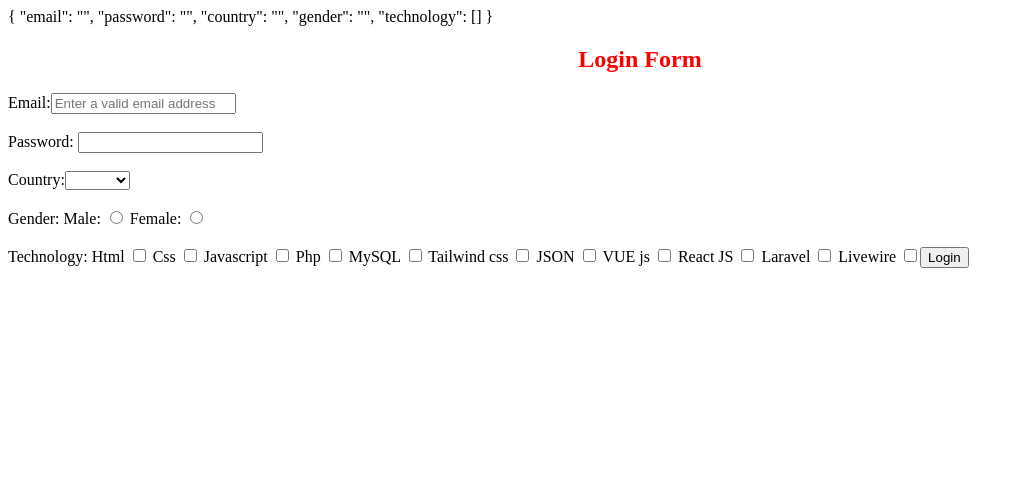
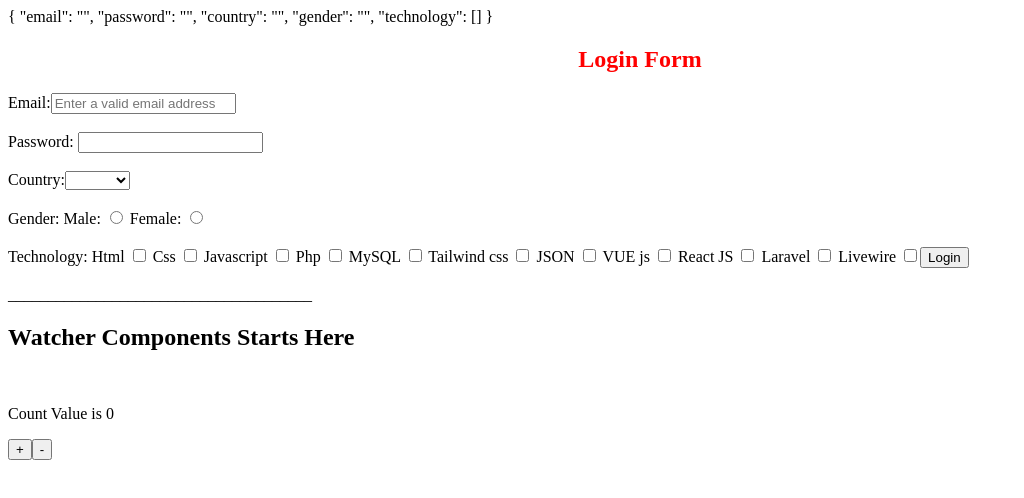
Before and after one commit to sanusiaz/clitut1, a Vue app: page / in a window 1280 px wide. Shown: the top 498 px of the page, without its empty margins (0-1024 px from the left). Built offline with nearby package versions, Linux system fonts and the light colour scheme.

Commit message:
Simple Watcher for counter

```diff
--- a/src/App.vue
+++ b/src/App.vue
@@ -9,6 +9,7 @@
   </div> -->
 
   <LoginFormComponent></LoginFormComponent>
+  <WatcherComponentVue></WatcherComponentVue>
 </template>
 
 <script>
@@ -17,6 +18,7 @@
 // import ChildComponent from './components/ChildComponent.vue'
 // import InputComponent from './components/InputComponent.vue'
 import LoginFormComponent from './components/LoginFormComponent.vue'
+import WatcherComponentVue from './components/WatcherComponent.vue'
 
   export default {
     name: "App",
@@ -34,7 +36,8 @@ import LoginFormComponent from './components/LoginFormComponent.vue'
       // HomeComponent,
       // ChildComponent,
       // InputComponent,
-      LoginFormComponent
+      LoginFormComponent,
+      WatcherComponentVue
     },
 
     methods: {
--- /dev/null
+++ b/src/components/WatcherComponent.vue
@@ -0,0 +1,38 @@
+<template>
+    <div>
+        <br>
+        ______________________________________
+        <h2>Watcher Components Starts Here</h2> <br>
+        <p>Count Value is {{ count }}</p>
+        <button @click="increaseCount()">+</button>
+        <button @click="decreaseCount()">-</button>
+    </div>
+</template>
+
+<script>
+    export default {
+        name: 'WatcherComponent',
+        methods: {
+            increaseCount() {
+                this.count = this.count+1;
+            },
+
+            decreaseCount() {
+                this.count = this.count - 1;
+            }
+        },
+        data() {
+            return  {
+                count: 0
+            }
+        },
+        watch: {
+            count(value) {
+                if ( value >= 10 ) {
+                    this.count = 9;
+                    alert('Value has reached its maximum...');
+                }
+            }
+        }
+    }
+</script>
```
